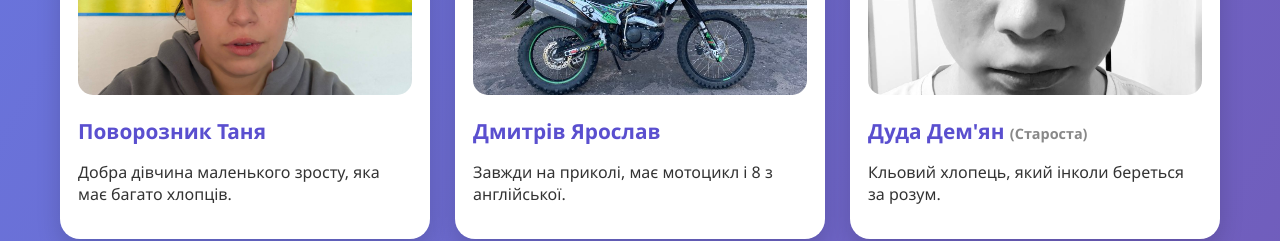
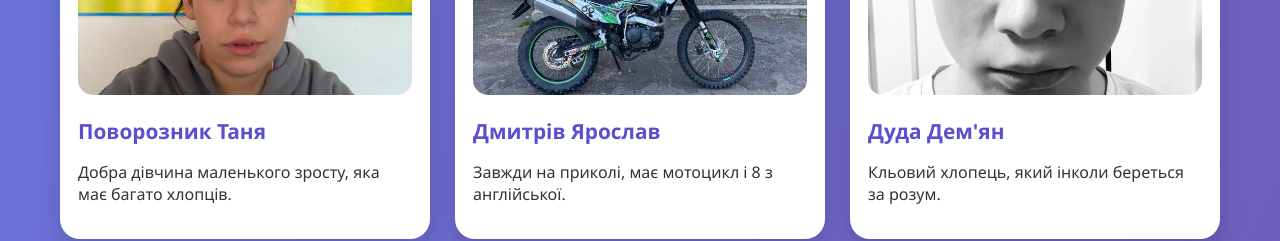
Before and after one commit to stakan234/sto-last, a plain HTML site: page index.html in a window 1280 px wide. Shown: the part 1260-1501 px from the top of the page. Drawn offline with Linux system fonts and the light colour scheme.

Commit message:
Restore index.html with original content

```diff
--- a/index.html
+++ b/index.html
@@ -144,7 +144,7 @@
     { name: "Федячко Настя", photo: "images/nastia_f.jpg", desc: "Дуже розумна дівчина, улюблениця Галини Степанівни." },
     { name: "Поворозник Таня", photo: "images/tania.jpg", desc: "Добра дівчина маленького зросту, яка має багато хлопців." },
     { name: "Дмитрів Ярослав", photo: "images/yaroslav.jpg", desc: "Завжди на приколі, має мотоцикл і 8 з англійської." },
-    { name: "Дуда Дем'ян",nick: "Cтароста", photo: "images/demian.jpg", desc: "Кльовий хлопець, який інколи береться за розум." },
+    { name: "Дуда Дем'ян", photo: "images/demian.jpg", desc: "Кльовий хлопець, який інколи береться за розум." },
     { name: "Харачко Тарас", nick: "Кабан", photo: "images/taras.jpg", desc: "Крутий хлопець з одним великим кубиком пресу." },
     { name: "Зінько Марта", photo: "images/marta.jpg", desc: "Гарна дівчина, яка добре знає хімію." },
     { name: "Андрущак Анастасія", photo: "images/anastasiia.jpg", desc: "Має подругу Віку — з ними не розлий вода." },
```
